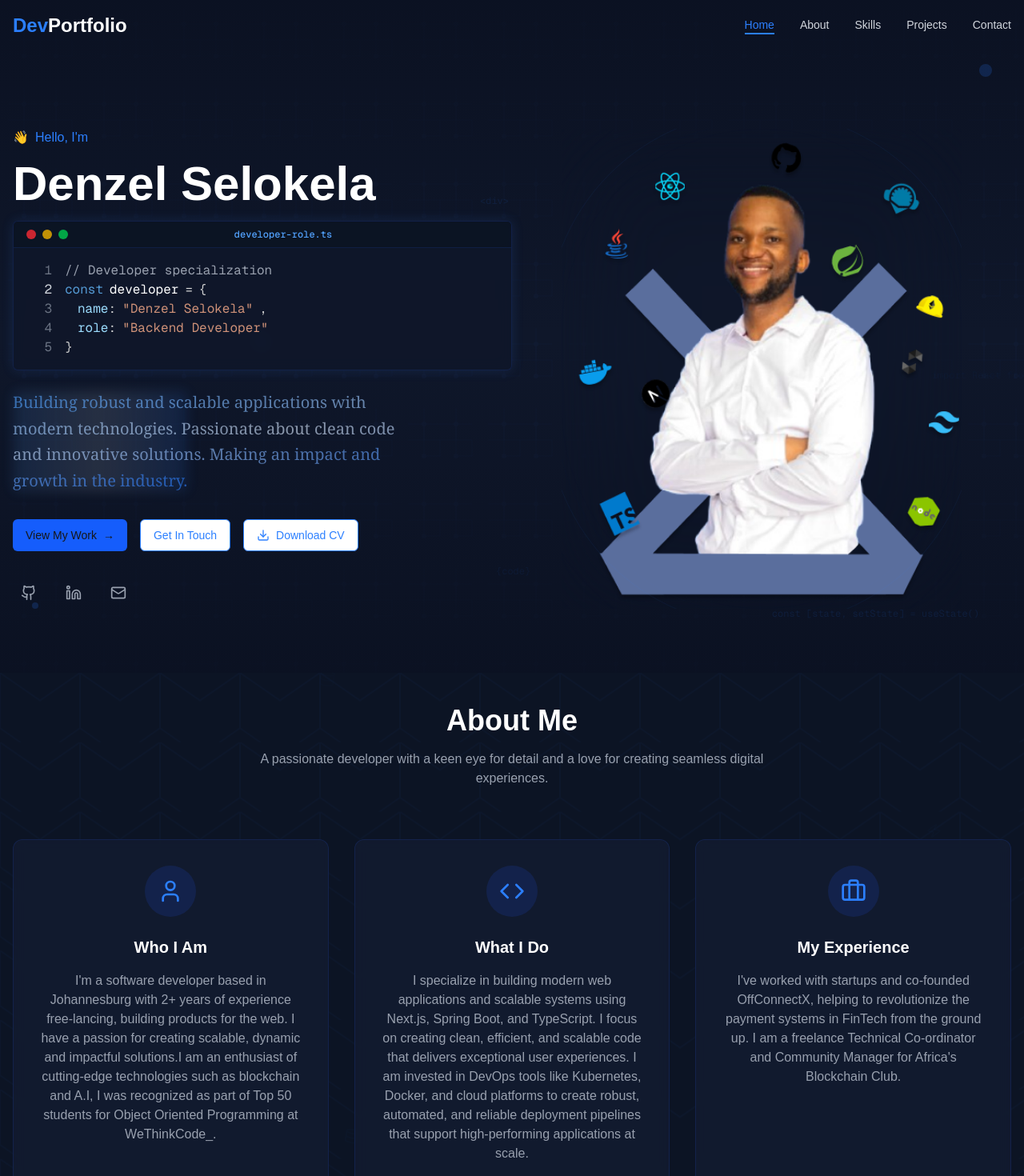
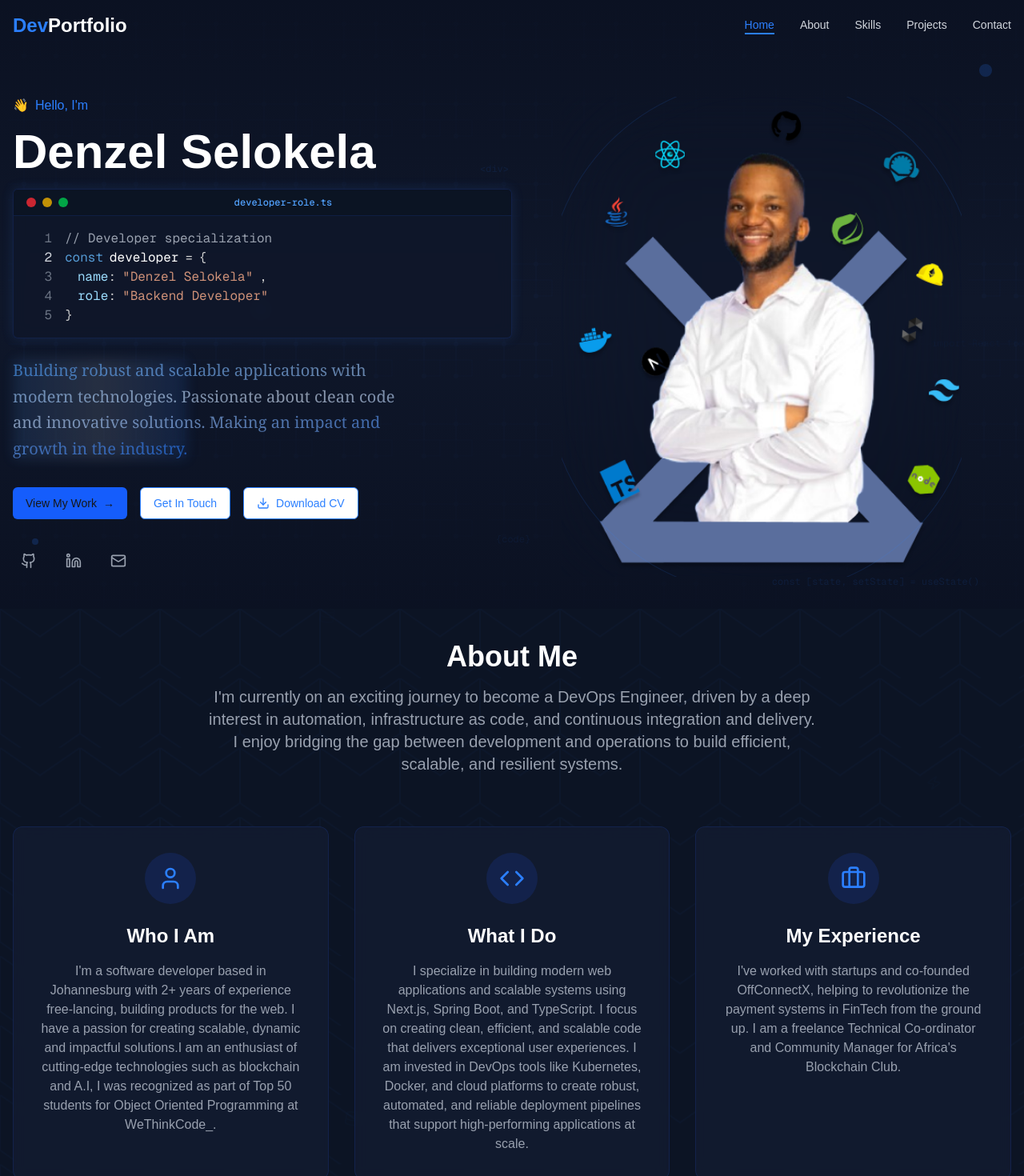
Before and after one commit to DenzelSE/My-Dev-Portfolio, a Next.js app: page / in a window 1280 px wide. Shown: the top 1470 px of the page at 80% size. Built offline with nearby package versions, Linux system fonts and the light colour scheme.

Commit message:
hero adjectments

```diff
--- a/components/about.tsx
+++ b/components/about.tsx
@@ -33,7 +33,7 @@ export default function About() {
   }
 
   return (
-    <section id="about" className="relative py-10 bg-[#0c1424] overflow-hidden">
+    <section id="about" className="relative py-10 pb-10 bg-[#0c1424] overflow-hidden">
       <AnimatedBackground variant="gradient" />
       <FloatingIcons count={10} className="opacity-10" />
       <BackgroundPattern variant="hexagon" />
@@ -49,22 +49,10 @@ export default function About() {
           <motion.h2 variants={itemVariants} className="text-4xl font-bold text-white mb-4">
             About Me
           </motion.h2>
-          <motion.p variants={itemVariants} className="text-gray-400 max-w-2xl mx-auto">
-            A passionate developer with a keen eye for detail and a love for creating seamless digital experiences.
+          <motion.p variants={itemVariants} className="text-gray-400 text-xl max-w-3xl mx-auto">
+          I&apos;m currently on an exciting journey to become a DevOps Engineer, driven by a deep interest in automation, infrastructure as code, and continuous integration and delivery. I enjoy bridging the gap between development and operations to build efficient, scalable, and resilient systems.
           </motion.p>
 
-          <motion.div variants={itemVariants} className="mt-6">
-            {/* <Button
-              variant="outline"
-              className="border-blue-500 text-blue-500 hover:bg-blue-500/10 flex items-center gap-2"
-              asChild
-            >
-              <a href="/alex-morgan-cv.pdf" download>
-                <Download size={16} />
-                Download CV
-              </a>
-            </Button> */}
-          </motion.div>
         </motion.div>
 
         <motion.div
@@ -80,8 +68,8 @@ export default function About() {
             <div className="w-16 h-16 bg-blue-900/30 rounded-full flex items-center justify-center mb-6 mx-auto">
               <User className="w-8 h-8 text-blue-500" />
             </div>
-            <h3 className="text-xl font-bold text-white mb-4 text-center">Who I Am</h3>
-            <p className="text-gray-400 text-center">
+            <h3 className="text-2xl font-bold text-white mb-4 text-center">Who I Am</h3>
+            <p className="text-gray-400  text-center">
               I&apos;m a software developer based in Johannesburg with 2+ years of experience free-lancing, building products for
               the web. I have a passion for creating scalable, dynamic and impactful solutions.I am an enthusiast of cutting-edge technologies such as blockchain and A.I, I was recognized as part of Top 50 students for Object Oriented Programming at WeThinkCode_.
             </p>
@@ -94,8 +82,8 @@ export default function About() {
             <div className="w-16 h-16 bg-blue-900/30 rounded-full flex items-center justify-center mb-6 mx-auto">
               <Code className="w-8 h-8 text-blue-500" />
             </div>
-            <h3 className="text-xl font-bold text-white mb-4 text-center">What I Do</h3>
-            <p className="text-gray-400 text-center">
+            <h3 className="text-2xl font-bold text-white mb-4 text-center">What I Do</h3>
+            <p className="text-gray-400  text-center">
             I specialize in building modern web applications and scalable systems using Next.js, Spring Boot, and TypeScript. I focus on creating clean, efficient, and scalable code that delivers exceptional user experiences. I am invested in DevOps tools like Kubernetes, Docker, and cloud platforms to create robust, automated, and reliable deployment pipelines that support high-performing applications at scale.
             </p>
           </motion.div>
@@ -107,8 +95,8 @@ export default function About() {
             <div className="w-16 h-16 bg-blue-900/30 rounded-full flex items-center justify-center mb-6 mx-auto">
               <Briefcase className="w-8 h-8 text-blue-500" />
             </div>
-            <h3 className="text-xl font-bold text-white mb-4 text-center">My Experience</h3>
-            <p className="text-gray-400 text-center">
+            <h3 className="text-2xl font-bold text-white mb-4 text-center">My Experience</h3>
+            <p className="text-gray-400  text-center">
               I&apos;ve worked with startups and co-founded OffConnectX, helping to revolutionize the payment systems in FinTech from the ground
               up. I am a freelance Technical Co-ordinator and Community Manager for Africa's Blockchain Club.
             </p>
--- a/components/hero.tsx
+++ b/components/hero.tsx
@@ -23,7 +23,7 @@ export default function Hero() {
   }
 
   return (
-    <section id="home" className="relative pt-32 pb-20 md:pt-40 md:pb- overflow-hidden">
+    <section id="home" className="relative pt-32 pb-20 md:pt-30 md:pb-10 overflow-hidden">
       {/* Particle background */}
       <ParticlesBackground variant="connect" />
 
@@ -41,7 +41,7 @@ export default function Hero() {
           <motion.div
             initial={{ opacity: 0, y: 20 }}
             animate={{ opacity: 1, y: 0 }}
-            transition={{ duration: 0.5 }}
+            transition={{ duration: 1 }}
             className="flex items-center mb-4"
           >
             <span className="text-yellow-400 mr-2">👋</span>
@@ -51,7 +51,7 @@ export default function Hero() {
           <motion.h1
             initial={{ opacity: 0, y: 20 }}
             animate={{ opacity: 1, y: 0 }}
-            transition={{ duration: 0.5, delay: 0.2 }}
+            transition={{ duration: 1, delay: 0.2 }}
             className="text-5xl md:text-6xl font-bold text-white mb-4"
           >
             Denzel Selokela
@@ -60,12 +60,12 @@ export default function Hero() {
           <motion.div
             initial={{ opacity: 0, y: 20 }}
             animate={{ opacity: 1, y: 0 }}
-            transition={{ duration: 0.5, delay: 0.3 }}
+            transition={{ duration: 1, delay: 0.3 }}
             className="mb-6"
           >
             <EnhancedTypewriter
               words={["Support Engineer", "Backend Developer", "Web3 Developer"]}
-              typingSpeed={80}
+              typingSpeed={100}
               deletingSpeed={40}
               delayBetweenWords={2000}
             />
@@ -74,7 +74,7 @@ export default function Hero() {
           <motion.p
             initial={{ opacity: 0, y: 20 }}
             animate={{ opacity: 1, y: 0 }}
-            transition={{ duration: 0.5, delay: 0.4 }}
+            transition={{ duration: 2, delay: 0.5 }}
             className="text-gray-400 mb-8 max-w-lg font-serif"
           >
             <span className="text-xl font-medium leading-relaxed relative">
@@ -170,7 +170,7 @@ export default function Hero() {
 
             {/* Animated rings */}
             <motion.div
-              className="absolute inset-0 rounded-full border border-blue-500/20"
+              className="absolute inset-0 rounded-full border border-blue-500/50"
               animate={{
                 scale: [1, 1.1, 1],
                 opacity: [0.1, 0.3, 0.1],
```
